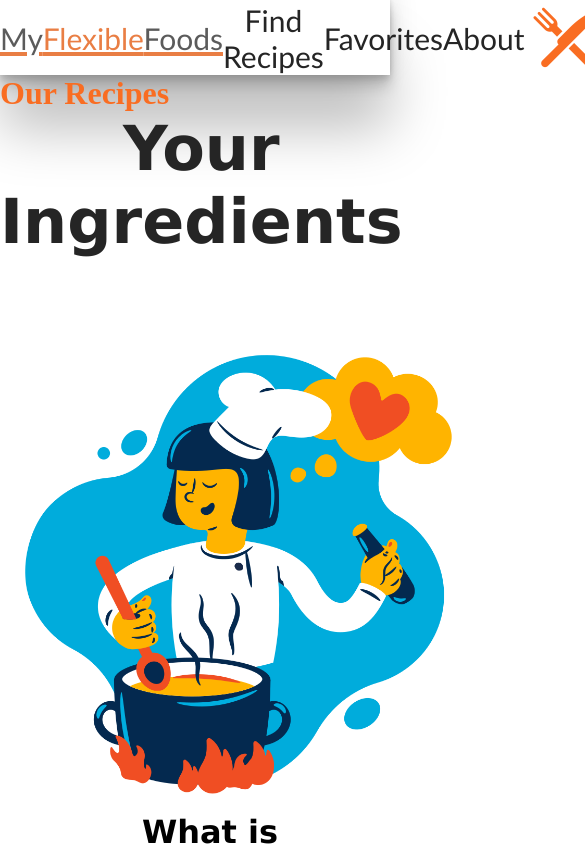
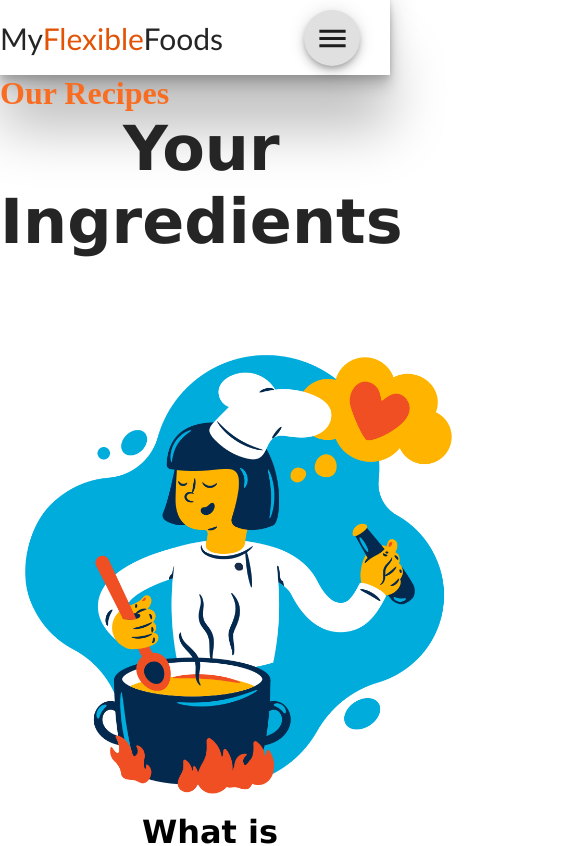
Before and after one commit to JoshuaGutie/flexible-foods, a React (Create React App) app: page / in a window 390 px wide. Shown: the top 846 px of the page, 585 px wide, since content can reach past the window. Built offline with nearby package versions, Linux system fonts and the light colour scheme.

Commit message:
mobile nav bar done

```diff
--- a/package.json
+++ b/package.json
@@ -5,6 +5,7 @@
   "dependencies": {
     "@emotion/react": "^11.9.0",
     "@emotion/styled": "^11.8.1",
+    "@mui/icons-material": "^5.8.4",
     "@mui/material": "^5.8.2",
     "@testing-library/jest-dom": "^5.16.4",
     "@testing-library/react": "^13.3.0",
--- a/src/App.js
+++ b/src/App.js
@@ -2,11 +2,13 @@ import "./App.css";
 import { BrowserRouter } from "react-router-dom";
 import Router from "./Router"
 import Nav from "./components/Nav"
+import MobileNav from "./components/MobileNav";
 
 function App() {
   return (
     <div className="App">
       <BrowserRouter>
+      <MobileNav />
       <Nav />
       <Router></Router>
       </BrowserRouter>
--- /dev/null
+++ b/src/components/MobileNav.js
@@ -0,0 +1,68 @@
+import React, { Component } from "react";
+import "./css/nav.css";
+import MenuIcon from "@mui/icons-material/Menu";
+import Fab from "@mui/material/Fab";
+import { NavLink } from "react-router-dom";
+
+
+class MobileNav extends Component {
+  constructor() {
+    super();
+    this.state = {
+      isShow: false,
+    };
+    this.createText = this.createText.bind(this);
+  }
+
+  createText() {
+      console.log(this.state.isShow)
+    if (this.state.isShow === false) {
+      this.setState({ isShow: true });
+    } else {
+      this.setState({ isShow: false });
+    }
+  }
+
+  render() {
+    return (
+        <div className="mobileC">
+      <div class="mobileNav">
+      <NavLink exact to="/">
+              My<a style={{color:"#E25306"}}>Flexible</a>Foods
+            </NavLink>
+
+        <Fab style={{ marginTop: "10px", marginRight: "30px" }}>
+          <MenuIcon
+            fontSize="large"
+            aria-label="save"
+            onClick={this.createText}
+          />
+        </Fab>
+      </div>
+      {this.state.isShow && (
+          <div className="mobileLinks">{
+            <NavLink exact to="/">
+             Home
+            </NavLink>
+          }
+                    {
+            <NavLink exact activeClassName="active" to="/recipes">
+              Find Recipes
+            </NavLink>
+          }
+                    {
+            <NavLink exact activeClassName="active" to="/favorites">
+              Favorites
+            </NavLink>
+          }
+                    {
+            <NavLink exact activeClassName="active" to="/about">
+              About
+            </NavLink>
+          }</div> )}
+      </div>
+    );
+  }
+}
+
+export default MobileNav;
--- a/src/components/css/home.css
+++ b/src/components/css/home.css
@@ -107,11 +107,13 @@ span {
 @media only screen and (max-width: 800px) {
 .trio {
     margin: auto;
-    margin-top: 400px;
+    justify-content:center;
 }
 
 .query{
     width: auto;
+    position: relative;
+    margin-bottom: 200px !important;
 }
 
 }
--- a/src/components/css/nav.css
+++ b/src/components/css/nav.css
@@ -27,3 +27,56 @@
 .fork {
     margin-right: 3vw;
 }
+
+.mobileNav {
+  display: none;
+}
+
+@media only screen and (max-width: 1400px) {
+
+.mobileNav {
+  display: flex;
+  justify-content: space-between;
+  width: 100vw;
+  height: 75px;
+  box-shadow: rgba(0, 0, 0, 0.25) 0px 54px 55px, rgba(0, 0, 0, 0.12) 0px -12px 30px, rgba(0, 0, 0, 0.12) 0px 4px 6px, rgba(0, 0, 0, 0.17) 0px 12px 13px, rgba(0, 0, 0, 0.09) 0px -3px 5px;
+}
+.mobileNav a {
+  text-decoration: none;
+  font-size: 30px;
+  font-family: "Gill Sans", "Gill Sans MT", Calibri, "Trebuchet MS", sans-serif;
+  color: #252525;
+  margin-top: 20px;
+}
+
+.nav {
+  display: none;
+}
+
+.mobileLinks {
+  display: flex;
+  flex-direction: column;
+  width: 100vw;
+  height:75vh;
+  background-color:#FFFF;
+  box-shadow: rgba(0, 0, 0, 0.25) 0px 54px 55px, rgba(0, 0, 0, 0.12) 0px -12px 30px, rgba(0, 0, 0, 0.12) 0px 4px 6px, rgba(0, 0, 0, 0.17) 0px 12px 13px, rgba(0, 0, 0, 0.09) 0px -3px 5px;
+}
+
+.mobileLinks a {
+  text-decoration: none;
+  font-size: 80px;
+  font-family: "Gill Sans", "Gill Sans MT", Calibri, "Trebuchet MS", sans-serif;
+  color: #252525;
+  margin-top: 40px;
+}
+
+.mobileLinks a:hover {
+  background-color: #d1ffff rgba(0, 0, 0, 0.5);
+  color: #F96D22;
+}
+
+.mobileLinks a.active {
+  text-decoration: solid underline #E25306 4px;
+  opacity: 0.75;
+}
+}
```
Also changed, not shown: 1 other file (tests, documents, lock files or other folders).
